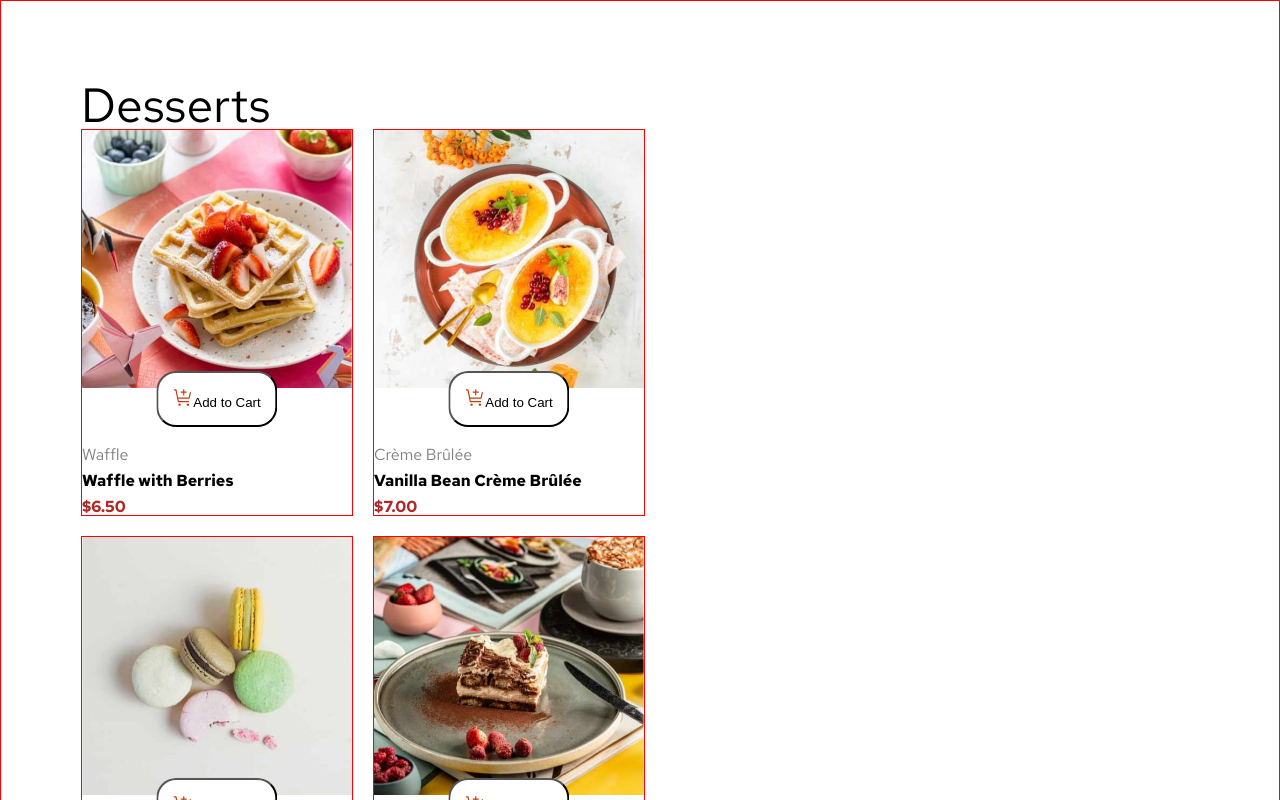
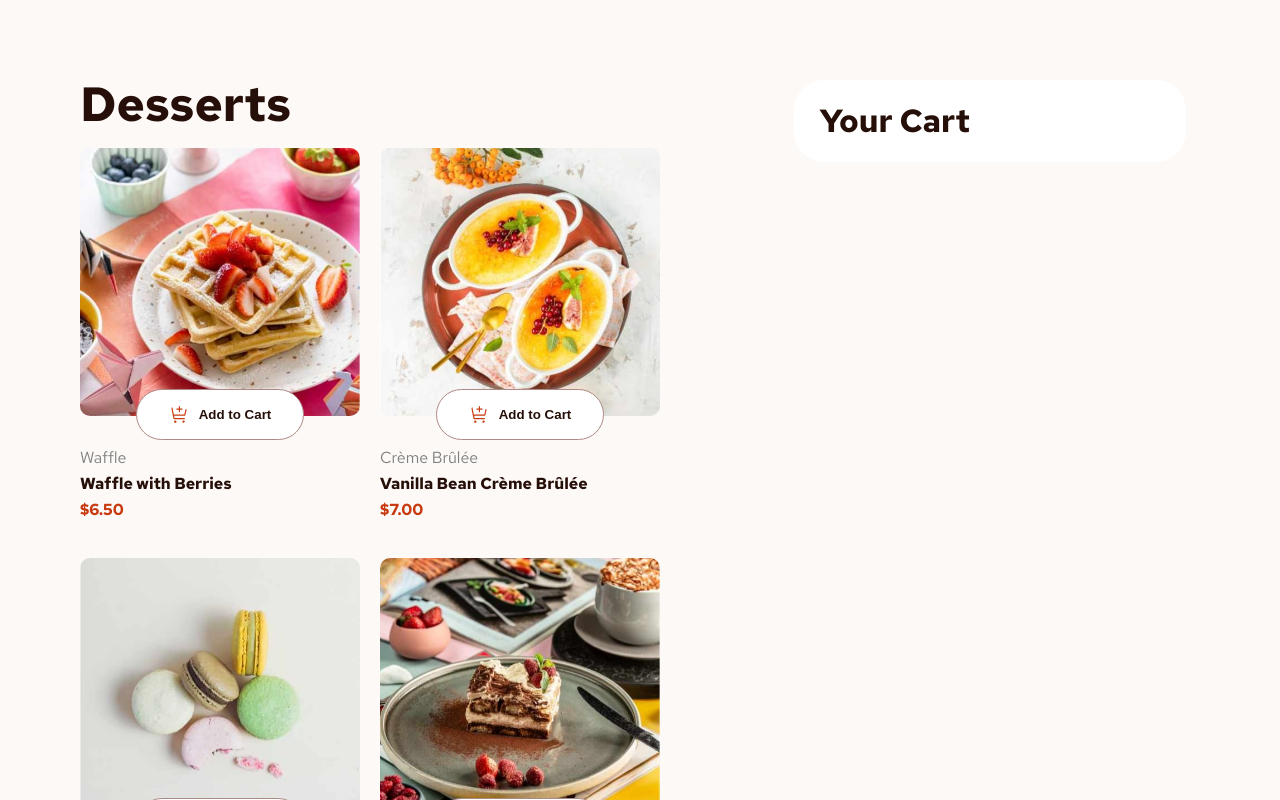
Before and after one commit to Karolfm12/product-list-with-cart-main, a React (Vite) app: page / in a window 1280 px wide. Shown: the top 800 px of the page. Built offline with nearby package versions, Linux system fonts and the light colour scheme.

Commit message:
second commit

```diff
--- a/src/App.css
+++ b/src/App.css
@@ -1,4 +1,16 @@
 @import url("https://fonts.googleapis.com/css2?family=Manrope:wght@200..800&family=Red+Hat+Text:ital,wght@0,300..700;1,300..700&display=swap");
+
+:root {
+  --Red: hsl(14, 86%, 42%);
+  --Green: hsl(159, 69%, 38%);
+
+  --Rose50: hsl(20, 50%, 98%);
+  --Rose100: hsl(13, 31%, 94%);
+  --Rose300: hsl(14, 25%, 72%);
+  --Rose400: hsl(7, 20%, 60%);
+  --Rose500: hsl(12, 20%, 44%);
+  --Rose900: hsl(14, 65%, 9%);
+}
 
 main {
   height: 100%;
@@ -6,20 +18,65 @@ main {
   justify-content: center;
   align-items: center;
   font-family: "Red Hat Text", sans-serif;
+  background-color: var(--Rose50);
 }
 
 .container {
-  border: 1px solid red;
   max-width: 1440px;
   padding: 80px;
+  display: flex;
+  gap: 20px;
 }
 
 .container-left {
-  width: 75%;
+  width: 62%;
+}
+
+.container-right {
+  width: 35%;
+}
+
+.cart-container {
+  background-color: white;
+  border-radius: 30px;
+  padding: 25px;
 }
 
 h1 {
   font-size: 3rem;
+  font-weight: 800;
+  color: var(--Rose900);
+}
+
+h2 {
+  font-size: 2rem;
+  font-weight: 800;
+  color: var(--Rose900);
+}
+
+.items-list {
+  display: flex;
+  gap: 20px;
+  flex-wrap: wrap;
+  margin-top: 20px;
+}
+
+.item {
+  position: relative;
+
+  width: 280px;
+}
+
+.item img {
+  border-radius: 10px;
+  width: 100%;
+  object-fit: cover;
+}
+
+.item-details {
+  position: relative;
+
+  top: -20px;
 }
 
 .item .item-category {
@@ -30,37 +87,35 @@ h1 {
 .item .item-name {
   font-weight: 800;
   margin-bottom: 10px;
+  color: var(--Rose900);
 }
 
 .item .item-price {
   font-weight: 800;
-  color: rgb(178, 38, 38);
-}
-
-.items-list {
-  display: flex;
-  gap: 20px;
-  flex-wrap: wrap;
-}
-
-.item {
-  position: relative;
-  /* width: 200px; */
-  border: 1px solid red;
-  width: 270px;
-}
-
-.item img {
-  width: 100%;
+  color: var(--Red);
 }
 
 .button-add-to-cart {
+  color: var(--Rose900);
+  font-weight: 700;
+  width: 60%;
   position: relative;
-  top: -20px;
+  top: -30px;
   margin-left: 50%;
   transform: translateX(-50%);
   padding: 15px;
   background-color: white;
-  border-radius: 20px;
+  border-radius: 40px;
+  cursor: pointer;
+  display: flex;
+  align-items: center;
+  justify-content: center;
+  gap: 10px;
+  border: 1px solid var(--Rose400);
+  /* padding: 10px 25px 10px 25px; */
   /* margin-right: auto; */
 }
+
+.button-add-to-cart:hover {
+  background-color: var(--Rose50);
+}
--- a/src/App.jsx
+++ b/src/App.jsx
@@ -35,12 +35,19 @@ function App() {
                   />
                   Add to Cart
                 </button>
-                <p className="item-category">{item.category}</p>
-                <p className="item-name">{item.name}</p>
-                <p className="item-price">${item.price.toFixed(2)}</p>
+                <div className="item-details">
+                  <p className="item-category">{item.category}</p>
+                  <p className="item-name">{item.name}</p>
+                  <p className="item-price">${item.price.toFixed(2)}</p>
+                </div>
               </li>
             ))}
           </ul>
+        </div>
+        <div className="container-right">
+          <div className="cart-container">
+            <h2>Your Cart</h2>
+          </div>
         </div>
       </div>
     </main>
```
